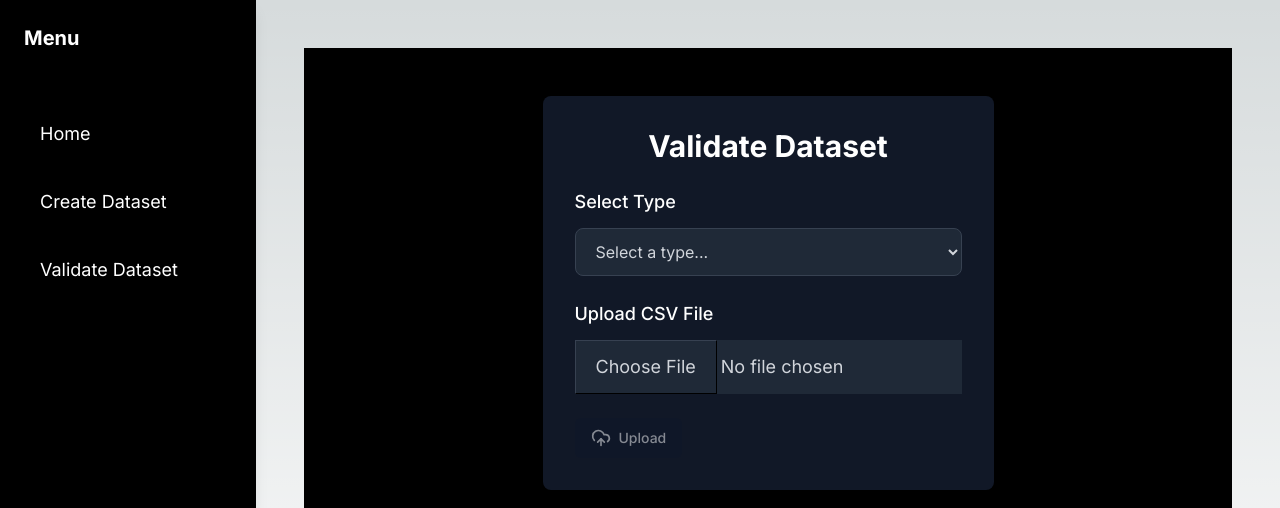
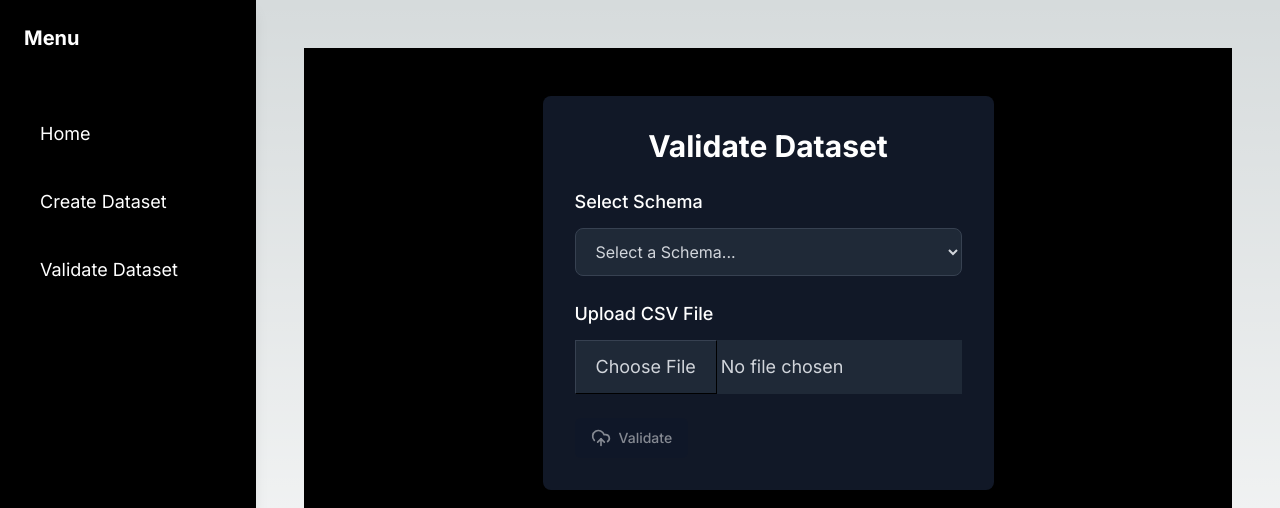
Before and after one commit to uon-drs/improved-octo-giggle, a Next.js app in the folder iog-ui/: page /dashboard/validate-dataset in a window 1280 px wide. Shown: the top 508 px of the page. Built offline with nearby package versions, Linux system fonts and the light colour scheme.

Commit message:
mock the backend validation

```diff
--- a/iog-ui/app/dashboard/validate-dataset/page.tsx
+++ b/iog-ui/app/dashboard/validate-dataset/page.tsx
@@ -1,18 +1,50 @@
-'use client'; // Make sure this is a client-side component
+'use client'; // Ensure this is a client-side component
 
-import { useState } from 'react';
+import { useState, useEffect } from 'react';
 import { Button } from "@/components/ui/button";
 import { useToast } from '@/components/ui/use-toast';
-import { Loader2, UploadCloud } from "lucide-react"; // Import the icons
+import { Loader2, UploadCloud } from "lucide-react";
+
+// Mock function to simulate fetching schema options from an endpoint
+const fetchSchemas = async () => {
+  // Simulate a network delay
+  await new Promise(resolve => setTimeout(resolve, 1000));
+
+  // Return mock schema options
+  return [
+    { value: "Schema1", label: "Dataset 1" },
+    { value: "Schema2", label: "Dataset 2" },
+    { value: "Schema3", label: "Dataset 3" },
+  ];
+};
 
 export default function ValidateDataset() {
-  const { toast } = useToast();
-  const [selectedType, setSelectedType] = useState<string>('');
+  const { toast } = useToast(); // Using useToast for notifications
+  const [selectedSchema, setSelectedSchema] = useState<string>('');
   const [file, setFile] = useState<File | null>(null);
-  const [isUploading, setIsUploading] = useState(false);
+  const [isValidating, setIsValidating] = useState(false);
+  const [schemas, setSchemas] = useState<{ value: string; label: string }[]>([]);
 
-  const handleTypeChange = (event: React.ChangeEvent<HTMLSelectElement>) => {
-    setSelectedType(event.target.value);
+  useEffect(() => {
+    const getSchemas = async () => {
+      try {
+        const fetchedSchemas = await fetchSchemas();
+        setSchemas(fetchedSchemas);
+      } catch (error) {
+        console.error("Failed to fetch schemas", error);
+        toast({
+          title: "Error",
+          description: "Failed to fetch schema options.",
+          variant: "destructive",
+        });
+      }
+    };
+
+    getSchemas();
+  }, [toast]);
+
+  const handleSchemaChange = (event: React.ChangeEvent<HTMLSelectElement>) => {
+    setSelectedSchema(event.target.value);
   };
 
   const handleFileChange = (event: React.ChangeEvent<HTMLInputElement>) => {
@@ -20,36 +52,36 @@ export default function ValidateDataset() {
     setFile(file);
   };
 
-  const handleUpload = async () => {
-    if (!file || !selectedType) {
+  const handleValidate = async () => {
+    if (!file || !selectedSchema) {
       toast({
         title: "Error",
-        description: "Please select a type and upload a file.",
+        description: "Please select a schema and upload a file.",
         variant: "destructive",
       });
       return;
     }
 
-    setIsUploading(true);
+    setIsValidating(true);
 
     try {
-      // Simulate file upload
+      // Simulate file validation
       await new Promise((resolve) => setTimeout(resolve, 2000));
 
       toast({
-        title: "Upload Successful!",
-        description: `File '${file.name}' was uploaded successfully.`,
+        title: "Validation Successful!",
+        description: `File '${file.name}' was validated successfully.`,
         variant: "success",
       });
     } catch (error) {
       console.error(error);
       toast({
-        title: "Upload Failed!",
+        title: "Validation Failed!",
         description: "An unknown error occurred.",
         variant: "destructive",
       });
     } finally {
-      setIsUploading(false);
+      setIsValidating(false);
     }
   };
 
@@ -58,19 +90,21 @@ export default function ValidateDataset() {
       <div className="max-w-3xl mx-auto p-8 bg-gray-900 shadow-xl rounded-lg">
         <h1 className="text-3xl font-bold mb-6 text-center">Validate Dataset</h1>
 
-        {/* Type Dropdown */}
+        {/* Schema Dropdown */}
         <div className="mb-6">
-          <label htmlFor="type" className="block text-lg font-medium mb-3">Select Type</label>
+          <label htmlFor="schema" className="block text-lg font-medium mb-3">Select Schema</label>
           <select
-            id="type"
-            value={selectedType}
-            onChange={handleTypeChange}
+            id="schema"
+            value={selectedSchema}
+            onChange={handleSchemaChange}
             className="block w-full px-4 py-3 border border-gray-700 bg-gray-800 text-gray-300 rounded-lg focus:outline-none focus:ring-2 focus:ring-blue-500"
           >
-            <option value="">Select a type...</option>
-            <option value="type1">Type 1</option>
-            <option value="type2">Type 2</option>
-            <option value="type3">Type 3</option>
+            <option value="">Select a Schema...</option>
+            {schemas.map((schema) => (
+              <option key={schema.value} value={schema.value}>
+                {schema.label}
+              </option>
+            ))}
           </select>
         </div>
 
@@ -86,22 +120,22 @@ export default function ValidateDataset() {
           />
         </div>
 
-        {/* Upload Button */}
+        {/* Validate Button */}
         <div className="text-center">
           <Button
-            disabled={!file || !selectedType}
-            onClick={handleUpload}
+            disabled={!file || !selectedSchema}
+            onClick={handleValidate}
             className="flex items-center justify-center"
           >
-            {isUploading ? (
+            {isValidating ? (
               <>
                 <Loader2 className="w-5 h-5 mr-2 animate-spin" aria-hidden="true" />
-                Uploading...
+                Validating...
               </>
             ) : (
               <>
                 <UploadCloud className="w-5 h-5 mr-2" aria-hidden="true" />
-                Upload
+                Validate
               </>
             )}
           </Button>
```
